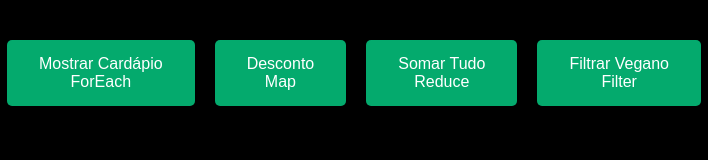
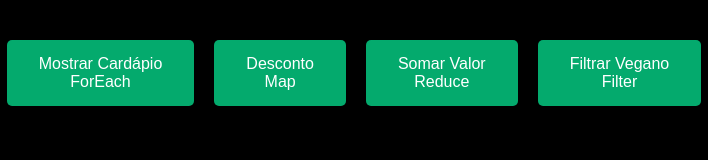
Before and after one commit to Rodriguesouza/Projeto-Lanches, a plain HTML site: page index.html in a window 1280 px wide. Shown: the full height of the page, 286-994 px from the left. Drawn offline with Linux system fonts and the light colour scheme.

Commit message:
Alteração html  valor

```diff
--- a/index.html
+++ b/index.html
@@ -17,7 +17,7 @@
 
       <button class="show-all"> Mostrar Cardápio <br /> ForEach </button>
       <button class="map-all">  Desconto <br /> Map </button>
-      <button class="sum-all"> Somar Tudo <br /> Reduce </button>
+      <button class="sum-all"> Somar Valor <br /> Reduce </button>
       <button class="filter-vegan"> Filtrar Vegano <br /> Filter </button>
 
 
```
